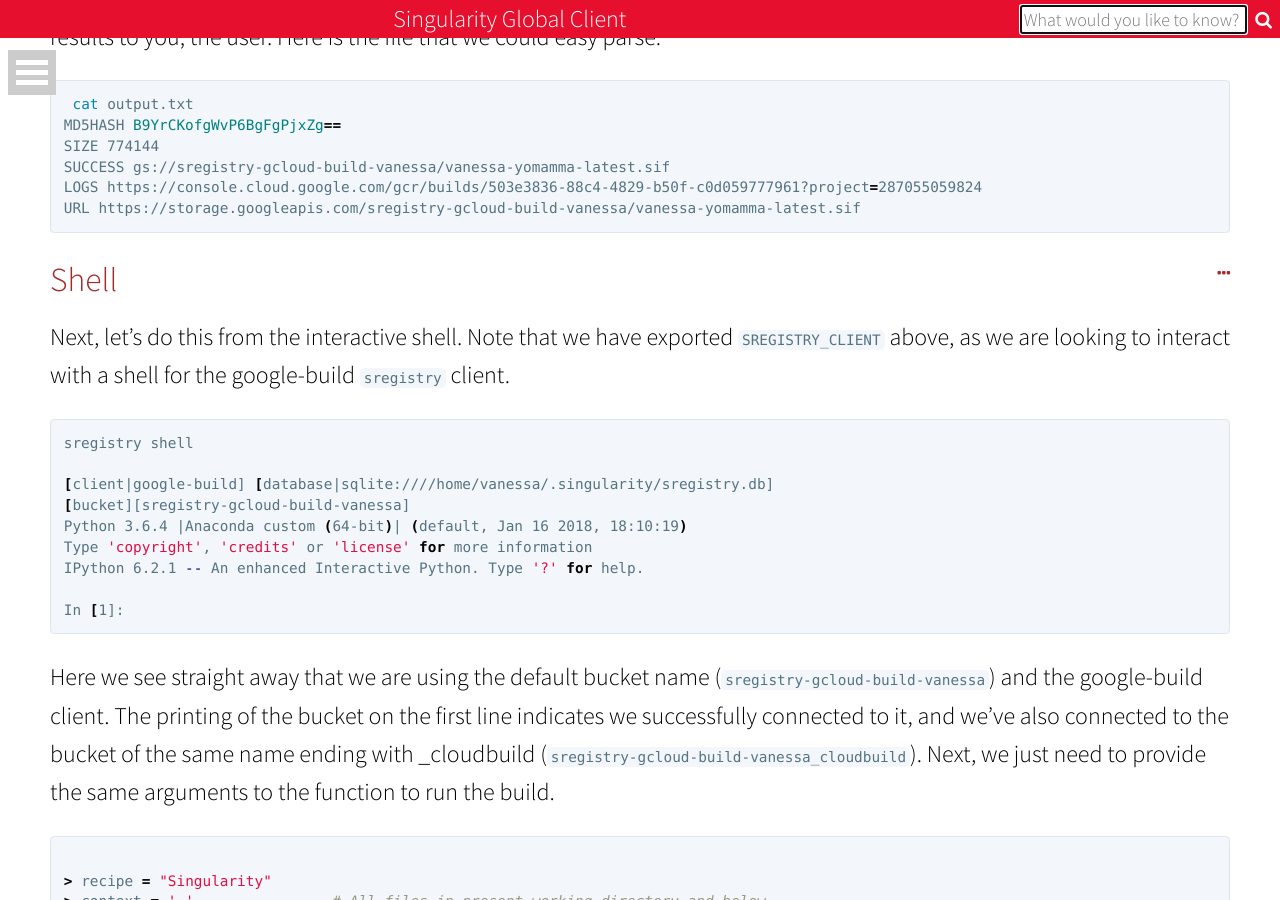
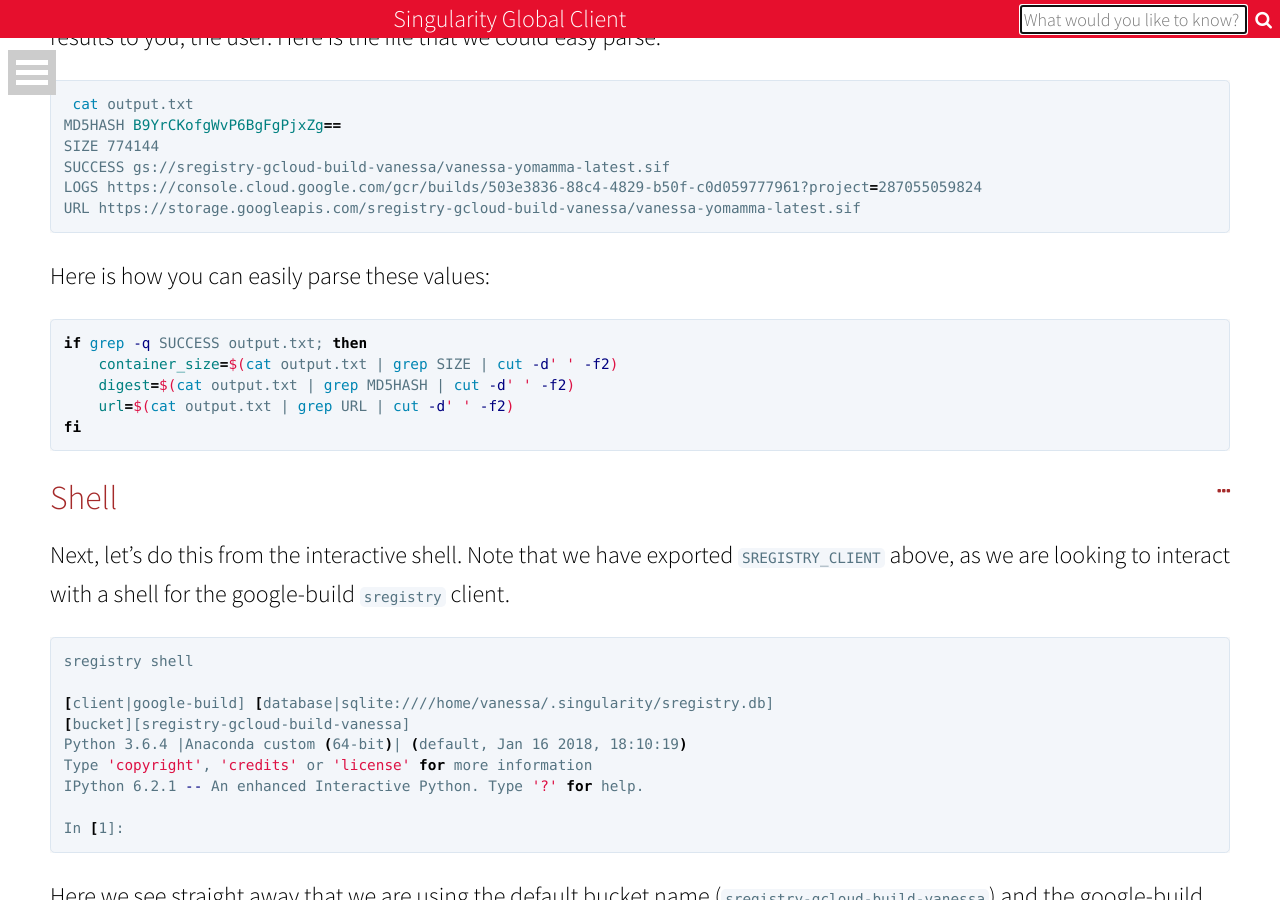
Before and after one commit to singularityhub/sregistry-cli, a Jekyll site: the page built from docs/clients/google-build.md, in a window 1280 px wide and 900 px high, scrolled down 6067 px. Built offline with Jekyll 4.4.1, drawn with Linux system fonts in a browser that asks for light colours; nearby versions of some CDN libraries.

Commit message:
add example of how to parse output file to docs

````diff
--- a/docs/clients/google-build.md
+++ b/docs/clients/google-build.md
@@ -194,6 +194,16 @@ LOGS https://console.cloud.google.com/gcr/builds/503e3836-88c4-4829-b50f-c0d0597
 URL https://storage.googleapis.com/sregistry-gcloud-build-vanessa/vanessa-yomamma-latest.sif
 ```
 
+Here is how you can easily parse these values:
+
+```bash
+if grep -q SUCCESS output.txt; then
+    container_size=$(cat output.txt | grep SIZE | cut -d' ' -f2)
+    digest=$(cat output.txt | grep MD5HASH | cut -d' ' -f2)
+    url=$(cat output.txt | grep URL | cut -d' ' -f2)
+fi
+```
+
 ## Shell
 
 Next, let's do this from the interactive shell. Note that we have exported `SREGISTRY_CLIENT` above, as we are looking to interact with a shell for the google-build `sregistry` client.
````
